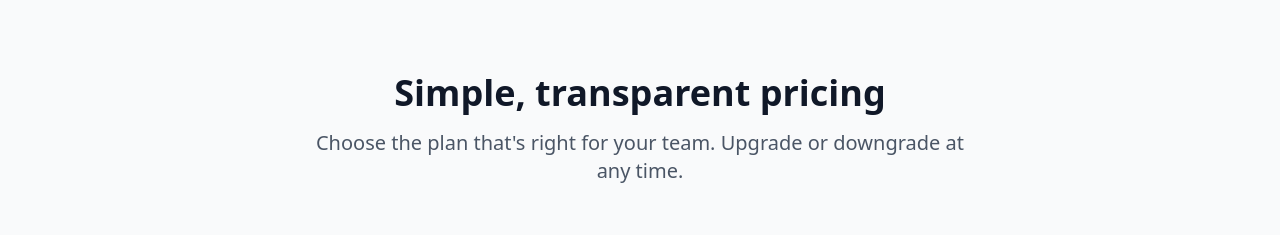
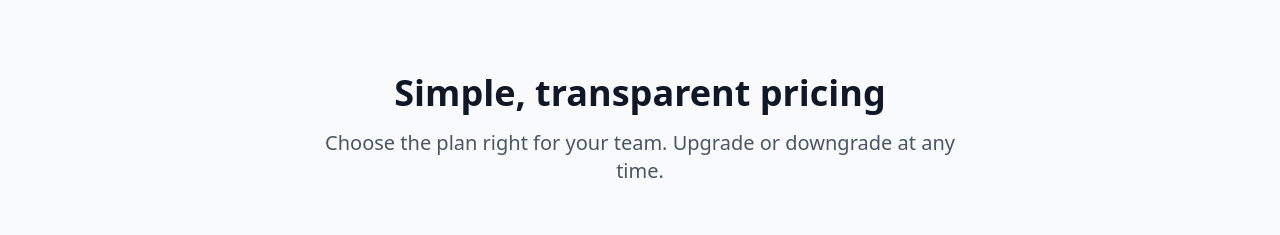
Before and after one commit to healer-125/pro-trello-clone, a Next.js app: page / in a window 1280 px wide. Shown: the part 1460-1695 px from the top of the page. Built offline with nearby package versions, Linux system fonts and the light colour scheme; no server answers.

Commit message:
Fix build errors

```diff
--- a/components/page-partial/home/Pricing.tsx
+++ b/components/page-partial/home/Pricing.tsx
@@ -19,7 +19,7 @@ export default function Pricing() {
             Simple, transparent pricing
           </h2>
           <p className="text-xl text-gray-600 max-w-2xl mx-auto">
-            Choose the plan that's right for your team. Upgrade or downgrade at
+            Choose the plan right for your team. Upgrade or downgrade at
             any time.
           </p>
         </div>
--- a/components/page-partial/not-found/index.tsx
+++ b/components/page-partial/not-found/index.tsx
@@ -23,8 +23,8 @@ export default function NotFoundPagePartial() {
               Oops! Page not found
             </h1>
             <p className="text-lg sm:text-xl text-gray-600 max-w-2xl mx-auto leading-relaxed">
-              The page you're looking for seems to have wandered off into the
-              digital void. Don't worry, even the best project managers lose
+              The page you are looking for seems to have wandered off into the
+              digital void. Don&apos;t worry, even the best project managers lose
               track of things sometimes!
             </p>
           </div>
@@ -82,7 +82,7 @@ export default function NotFoundPagePartial() {
           </Card>
           <div className="mt-12">
             <p className="text-sm text-gray-500 italic">
-              "The best way to find something is to stop looking for it."
+              &ldquo;The best way to find something is to stop looking for it.&rdquo;
               <br />
               <span className="text-xs">
                 — Someone who probably never used a project management tool
```
